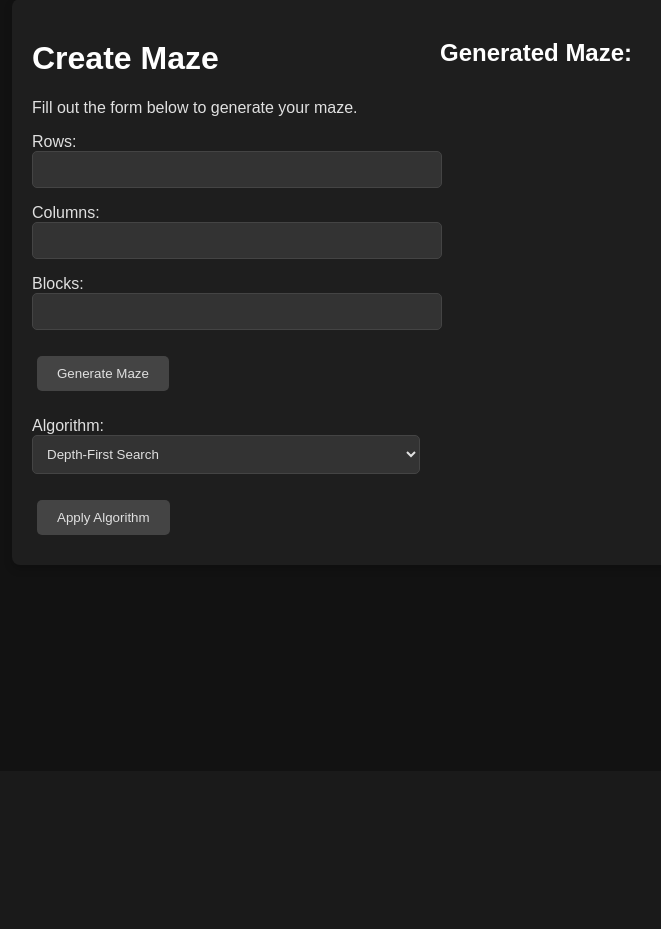
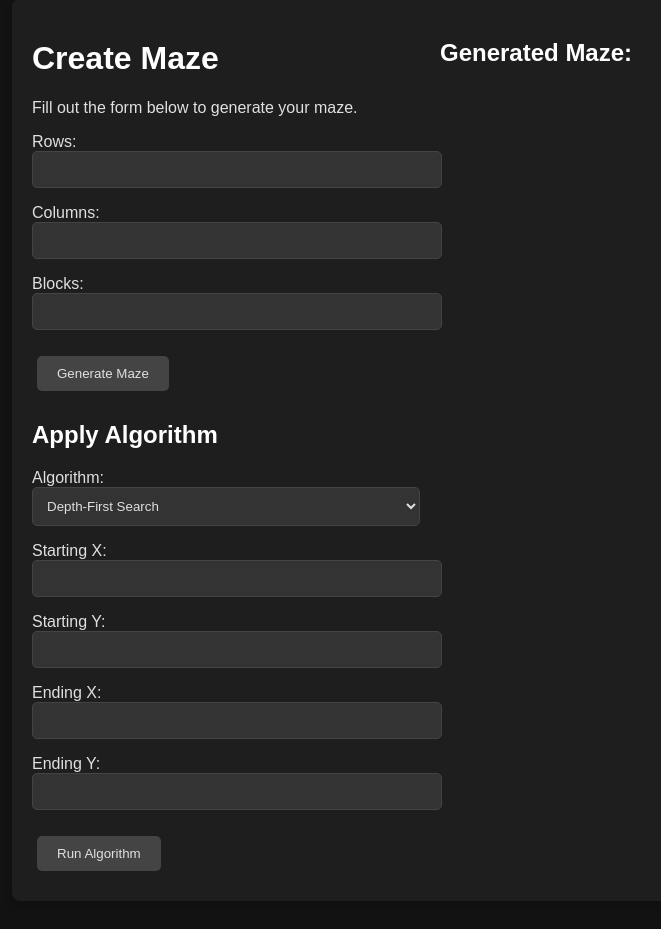
Before and after one commit to HarshAhalpara-001/DFS_BFS_In_Maze, a Django app: page / in a window 1280 px wide. Shown: the part 29-958 px from the top of the page, without its empty margins (16-677 px from the left). Before the commit the page ends 564 px from the top, so only its background shows below. Run offline with Django 5.2, Linux system fonts and the light colour scheme.

Commit message:
Modification in it_6

```diff
--- a/Website/forms.py
+++ b/Website/forms.py
@@ -11,10 +11,12 @@ class Implementation(forms.Form):
         ('BFS', 'Breadth-First Search'),
     ]
     Algorithm = forms.ChoiceField(choices=ALGORITHM_CHOICES, label='Algorithm')
-    starting_X= forms.BooleanField(label='Starting_X'),
-    starting_Y= forms.BooleanField(label='Starting_Y'),
-    Ending_X= forms.BooleanField(label='Ending_X'),
-    Ending_Y= forms.BooleanField(label='Ending_Y'),
+
+    starting_X = forms.IntegerField(label='Starting X', min_value=0)
+    starting_Y = forms.IntegerField(label='Starting Y', min_value=0)
+    Ending_X = forms.IntegerField(label='Ending X', min_value=0)
+    Ending_Y = forms.IntegerField(label='Ending Y', min_value=0)
+
 
 class StepNavigationForm(forms.Form):
     step_number = forms.IntegerField(label='Step Number', min_value=0,)
--- a/Website/templates/Website/MazeCreation.html
+++ b/Website/templates/Website/MazeCreation.html
@@ -105,17 +105,18 @@
         <!-- First Form for Maze Info -->
         <form method="post" action="{% url 'Display_Matrix' %}">
           {% csrf_token %} {{ form1.as_p }}
-          <!-- Render the MazeInfo form including the new blocks field -->
+          <!-- Render the MazeInfo form including rows, cols, and blocks field -->
 
           <button type="submit">Generate Maze</button>
         </form>
 
         <!-- Second Form for Algorithm Selection -->
+        <h2 class="text-3xl font-bold mt-6 mb-4">Apply Algorithm</h2>
         <form method="post" action="{% url 'implementation' %}">
           {% csrf_token %} {{ form2.as_p }}
-          <!-- Render the Algorithm selection form -->
+          <!-- Render the Algorithm selection form including starting_x, starting_y, ending_x, ending_y -->
 
-          <button type="submit">Apply Algorithm</button>
+          <button type="submit">Run Algorithm</button>
         </form>
       </div>
 
@@ -129,7 +130,7 @@
               <tr>
                 {% for cell in row %}
                 <td
-                  class="border table-cell {% if cell == 0 %}cell-black{% else %}cell-yellow{% endif %}"
+                  class="{% if cell == 0 %}cell-black{% else %}cell-yellow{% endif %}"
                 >
                   {{ forloop.parentloop.counter0 }},{{ forloop.counter0 }}
                 </td>
--- a/Website/views.py
+++ b/Website/views.py
@@ -5,35 +5,31 @@ from django.http import JsonResponse
 import json
 from collections import deque
 
-
-# Global variable to store the stack
-
 # Simple hello world view
 def hello(request):
     return HttpResponse('Hello, this is Harsh')
 
 # Function to create a random matrix with specified number of blocks
 def dice_throw(m, n, blocks):
-    # Initialize matrix with all empty cells (0)
     sequence = []
-    num_empty = int((1 - blocks) * 10)  # Number of empty spaces (0s)
-    num_blocks = int(blocks * 10)
+    num_empty = int((1-blocks) * 10)  # Number of empty spaces (0s)
+    num_blocks = int((blocks) * 10)
     sequence.extend([0] * num_empty)
     sequence.extend([1] * num_blocks)
     return [[random.choice(sequence) for _ in range(n)] for _ in range(m)]
 
 # View for the contact form and maze creation
 def contact_view(request):
-    form1 = MazeInfo(request.POST or None)  # MazeInfo form
-    form2 = Implementation(request.POST or None)  # Algorithm selection form
+    form1 = MazeInfo(request.POST or None)
+    form2 = Implementation(request.POST or None)
 
     if request.method == 'POST' and form1.is_valid():
         rows = form1.cleaned_data.get('rows')
         cols = form1.cleaned_data.get('cols')
-        blocks = form1.cleaned_data.get('blocks')  # Get the number of blocks
+        blocks = form1.cleaned_data.get('blocks')
 
         matrix = dice_throw(rows, cols, blocks)
-        request.session['matrix'] = matrix  # Store matrix in session
+        request.session['matrix'] = matrix
 
         return render(request, 'Website/MazeCreation.html', {
             'data': {
@@ -41,16 +37,17 @@ def contact_view(request):
                 'cols': cols,
                 'Matrix': matrix
             },
-            'form1': form1,  # Pass the MazeInfo form
-            'form2': form2   # Pass the Implementation form
+            'form1': form1,
+            'form2': form2
         })
 
     return render(request, 'Website/MazeCreation.html', {
-        'form1': form1,  # Pass the MazeInfo form
-        'form2': form2   # Pass the Implementation form
+        'form1': form1,
+        'form2': form2
     })
+
 # Depth First Search function to find path in the maze
-def DFS(matrix):
+def DFS(matrix, starting, ending):
     step = []
 
     def call(matrix, visited, x, y, ending, stack):
@@ -58,104 +55,96 @@ def DFS(matrix):
             return False
 
         visited[x][y] = True
-        stack.append((x, y))  # Store the coordinates in the stack
-        step.append([row[:] for row in visited])  # Store a copy of visited state
+        stack.append((x, y))
+        step.append([row[:] for row in visited])
 
         if (x, y) == tuple(ending):
             return True
 
-        # Directions for movement: right, down, left, up
         directions = [(0, 1), (1, 0), (0, -1), (-1, 0)]
         for dx, dy in directions:
             nx, ny = x + dx, y + dy
-
-            # Check if next position is within bounds and not visited
             if (0 <= nx < len(matrix) and
                 0 <= ny < len(matrix[0]) and
                 matrix[nx][ny] == 0 and
                 not visited[nx][ny]):
-
                 if call(matrix, visited, nx, ny, ending, stack):
                     return True
 
-        # Backtrack: unmark the cell as visited and remove from stack
         visited[x][y] = False
         stack.pop()
         return False
-
-    starting = [0, 0]
-    ending = [len(matrix) - 1, len(matrix[0]) - 1]
 
     visited = [[False] * len(matrix[0]) for _ in range(len(matrix))]
     stack = []
     found_path = call(matrix, visited, starting[0], starting[1], ending, stack)
 
-    print("Calculated steps:", step)
     return found_path, stack, step
 
-def BFS(matrix):
+# Breadth First Search function to find path in the maze
+def BFS(matrix, starting, ending):
     steps = []
 
     def call(matrix, starting, ending):
-        queue = deque([starting])  # Initialize the queue with the starting position
+        queue = deque([starting])
         visited = [[False] * len(matrix[0]) for _ in range(len(matrix))]
-        visited[starting[0]][starting[1]] = True  # Mark starting position as visited
-        path = []  # To store the path taken
+        visited[starting[0]][starting[1]] = True
+        path = []
 
-        # Directions for movement: right, down, left, up
         directions = [(0, 1), (1, 0), (0, -1), (-1, 0)]
 
         while queue:
-            x, y = queue.popleft()  # Get the current position from the front of the queue
-            path.append((x, y))  # Store the current position in the path
-            steps.append([row[:] for row in visited])  # Store a copy of visited state
+            x, y = queue.popleft()
+            path.append((x, y))
+            steps.append([row[:] for row in visited])
 
             if (x, y) == tuple(ending):
-                return True, path  # Path found
+                return True, path
 
             for dx, dy in directions:
                 nx, ny = x + dx, y + dy
-
-                # Check if next position is within bounds and not visited
                 if (0 <= nx < len(matrix) and
                     0 <= ny < len(matrix[0]) and
                     matrix[nx][ny] == 0 and
                     not visited[nx][ny]):
+                    visited[nx][ny] = True
+                    queue.append((nx, ny))
 
-                    visited[nx][ny] = True  # Mark as visited
-                    queue.append((nx, ny))  # Add the new position to the queue
-
-        return False, path  # No path found
-
-    starting = [0, 0]
-    ending = [len(matrix) - 1, len(matrix[0]) - 1]
+        return False, path
 
     found_path, path = call(matrix, starting, ending)
 
-    print("Calculated steps:", steps)
     return found_path, path, steps
 
-
-
 # Implementation view to process the DFS and navigation
-# from django.http import JsonResponse
-# from django.shortcuts import render
-# import json
-
 def implementation_view(request):
     matrix = request.session.get('matrix')
     if not matrix:
         return JsonResponse({'error': 'Matrix has not been initialized.'}, status=400)
 
+    stack = []  # Ensure stack is initialized
+    step = []   # Ensure step is initialized
+
     if request.method == 'POST':
         form2 = Implementation(request.POST)
 
         if form2.is_valid():
-            Algo=form2.cleaned_data.get('Algorithm')
-            if Algo=='DFS':
-                found_path, stack, step = DFS(matrix)
-            if Algo=='BFS':
-                found_path, stack, step = BFS(matrix)
+            algo = form2.cleaned_data.get('Algorithm')
+            starting_x = form2.cleaned_data.get('starting_X')
+            starting_y = form2.cleaned_data.get('starting_Y')
+            ending_x = form2.cleaned_data.get('Ending_X')
+            ending_y = form2.cleaned_data.get('Ending_Y')
+
+            starting = [starting_x, starting_y]
+            ending = [ending_x, ending_y]
+
+            if algo == 'DFS':
+                found_path, stack, step = DFS(matrix, starting, ending)
+            elif algo == 'BFS':
+                found_path, stack, step = BFS(matrix, starting, ending)
+            else:
+                return JsonResponse({'error': 'Invalid algorithm selected.'}, status=400)
+
             request.session['stack'] = stack
             request.session['step'] = step
 
@@ -163,7 +152,7 @@ def implementation_view(request):
                 'intermediate_steps': stack,
                 'steps': step,
                 'matrix': matrix,
-                'path_found': True
+                'path_found': found_path
             }
             return render(request, 'Website/AlgoRunning.html', {'data': json.dumps(data)})
 
```
Also changed, not shown: db.sqlite3.
